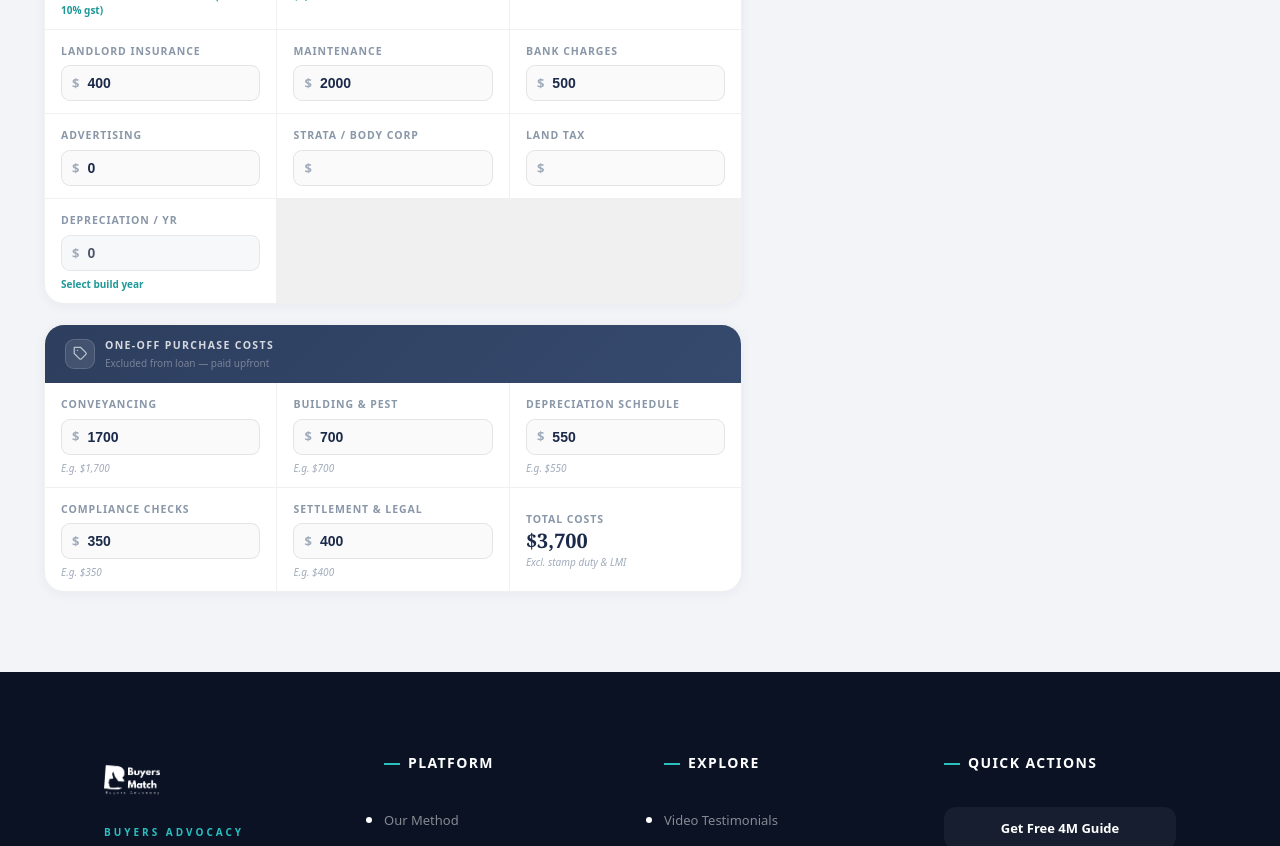
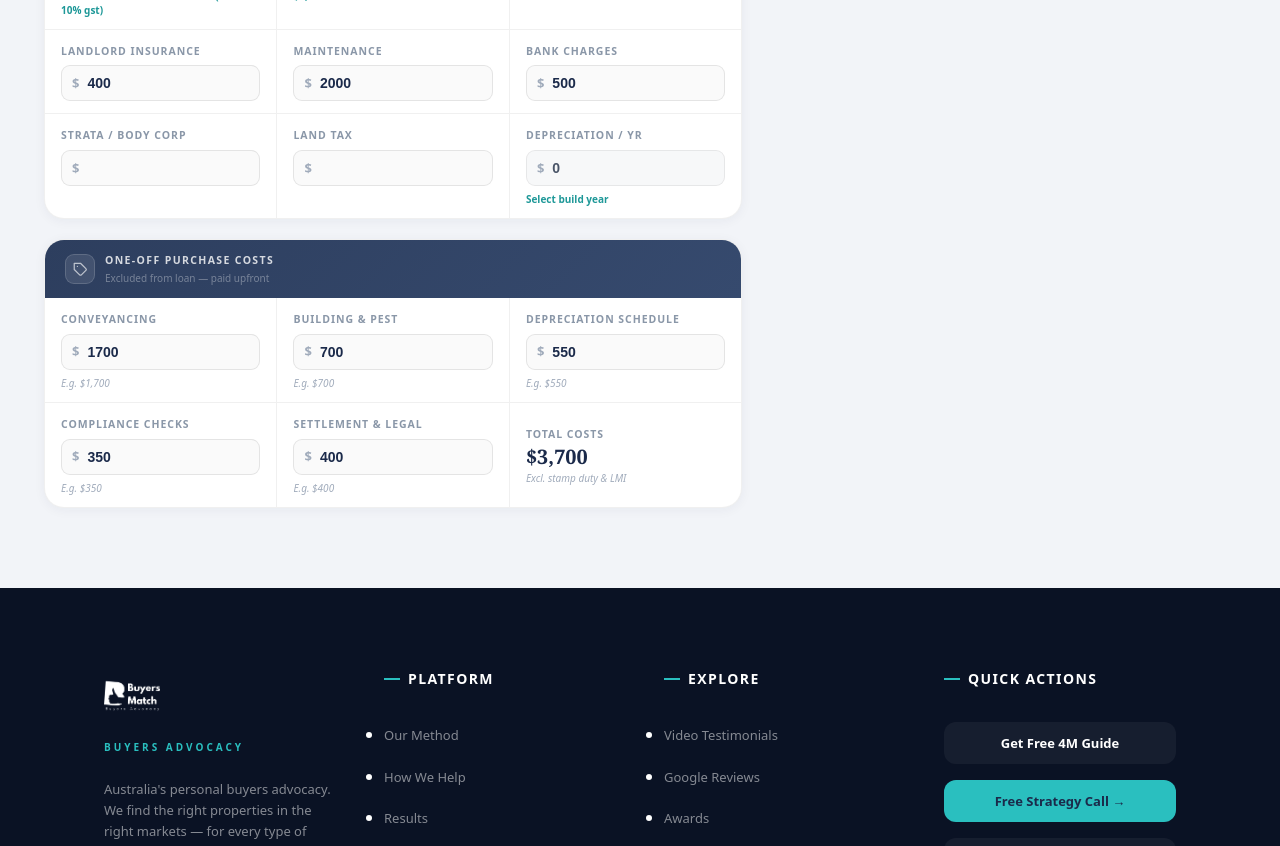
Before and after one commit to vkungwani/buyers-match, a React (Vite) app in the folder buyers-match-website-fe/: page /cashflow-calculator in a window 1280 px wide. Shown: the part 2020-2866 px from the top of the page. Built offline with nearby package versions, Linux system fonts and the light colour scheme.

Commit message:
feat: implement AnnualExpenses component and calculator data defaults for cashflow engine

```diff
--- a/buyers-match-website-fe/src/pages/cashflow-calculator/components/AnnualExpenses.jsx
+++ b/buyers-match-website-fe/src/pages/cashflow-calculator/components/AnnualExpenses.jsx
@@ -77,7 +77,6 @@ const AnnualExpenses = ({ inputs, onChange }) => {
     landlordInsurance,
     maintenance,
     bankCharges,
-    advertising,
     strata,
     landTax,
     propMgtPct,
@@ -162,14 +161,6 @@ const AnnualExpenses = ({ inputs, onChange }) => {
           />
         </Field>
 
-        {/* Advertising */}
-        <Field label="Advertising">
-          <MoneyInput
-            value={advertising}
-            onChange={(v) => onChange("advertising", v)}
-          />
-        </Field>
-
         {/* Strata */}
         <Field label="Strata / Body Corp">
           <MoneyInput value={strata} onChange={(v) => onChange("strata", v)} />
--- a/buyers-match-website-fe/src/pages/cashflow-calculator/data/defaults.js
+++ b/buyers-match-website-fe/src/pages/cashflow-calculator/data/defaults.js
@@ -59,7 +59,6 @@ export const DEFAULT_INPUTS = {
   landlordInsurance:400,
   maintenance:      2000,
   bankCharges:      500,
-  advertising:      0,
   strata:           '',
   landTax:          '',
   conveyancing:     1700,
--- a/buyers-match-website-fe/src/pages/cashflow-calculator/hooks/useCalcEngine.js
+++ b/buyers-match-website-fe/src/pages/cashflow-calculator/hooks/useCalcEngine.js
@@ -170,7 +170,7 @@ export default function useCalcEngine(inputs) {
       depositAmount, equityUsed,
       lmiOverride, lmiWaived,
       waterRates, landlordInsurance, maintenance,
-      bankCharges, advertising, strata, landTax,
+      bankCharges, strata, landTax,
       conveyancing, buildingPest,
       depSchedule, compliance, settlementLegal,
     } = inputs;
@@ -233,7 +233,8 @@ export default function useCalcEngine(inputs) {
     const propMgtMin    = minAnnualRent * propMgtPct;
     const propMgtMax    = maxAnnualRent * propMgtPct;
     const leasingFee    = Number(minWeeklyRent) || 0;   // 1 week's rent
-    const advertisingVal = Number(advertising) || 0;
+    const hasRent       = (Number(minWeeklyRent) || 0) > 0 || (Number(maxWeeklyRent) || 0) > 0;
+    const advertising   = hasRent ? 350 : 0;
     const vacancy       = Number(minWeeklyRent) || 0;   // 1 week's rent
 
     const totalFixed =
@@ -247,7 +248,7 @@ export default function useCalcEngine(inputs) {
       (Number(strata)             || 0) +
       (Number(landTax)            || 0) +
       leasingFee +
-      advertisingVal +
+      advertising +
       vacancy;
 
     const minTotalExpenses = totalFixed + propMgtMin;
@@ -308,7 +309,7 @@ export default function useCalcEngine(inputs) {
       propMgtMin,
       propMgtMax,
       leasingFee,
-      advertising: advertisingVal,
+      advertising,
       vacancy,
       totalFixed,
       minTotalExpenses,
```
